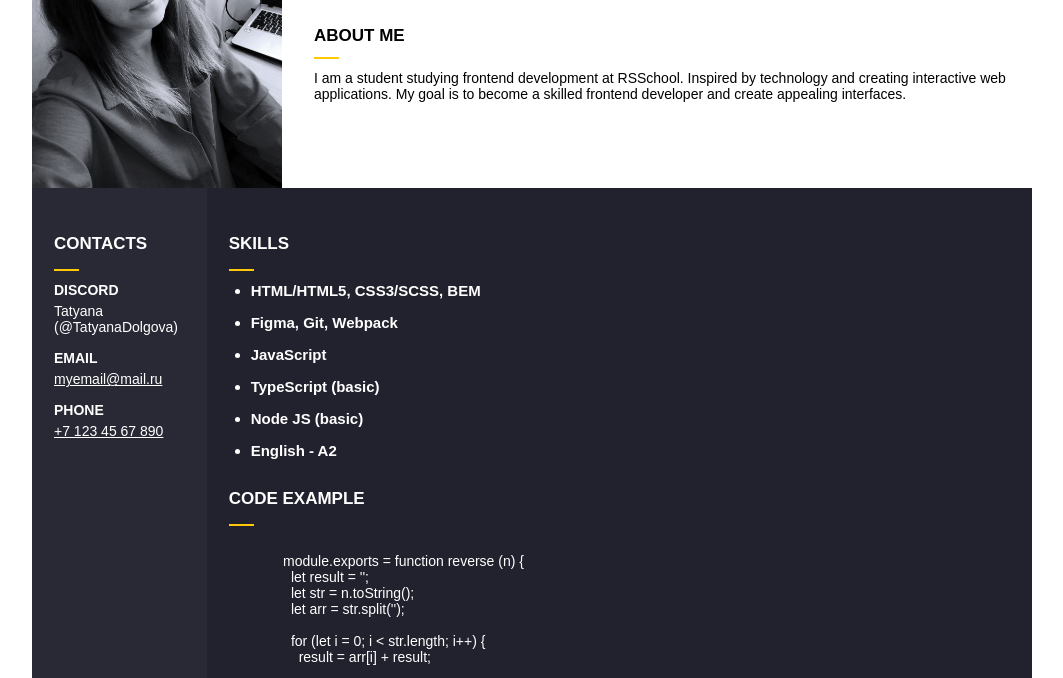
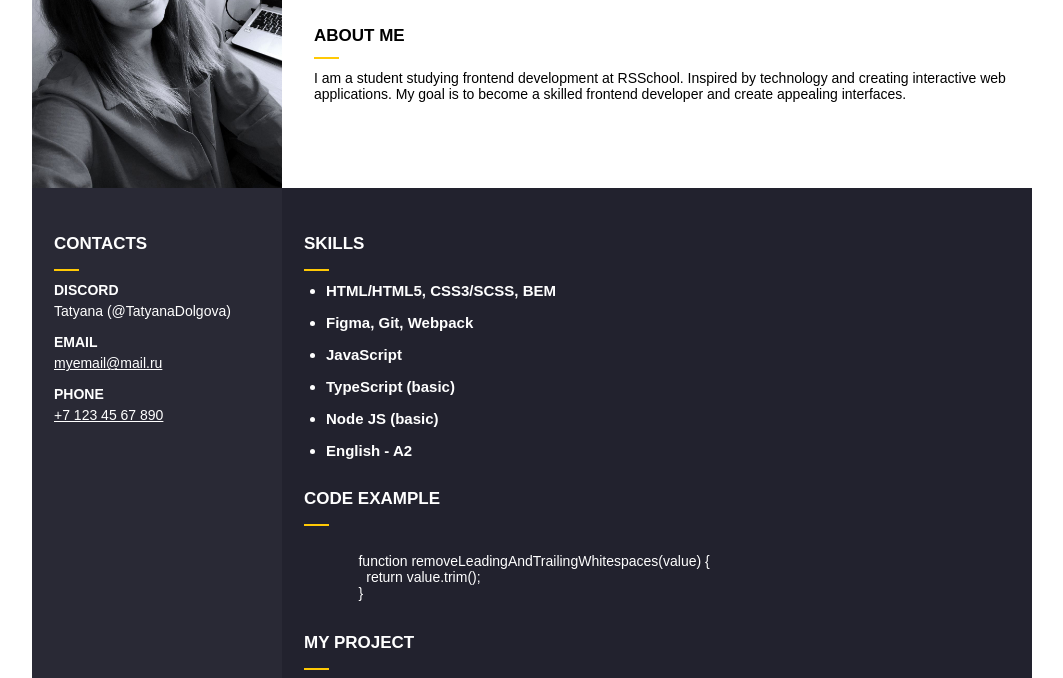
Before and after one commit to TatyanaDolgova/My-CV, a plain HTML site: page index.html in a window 1280 px wide. Shown: the part 205-883 px from the top of the page, without its empty margins (108-1171 px from the left). Drawn offline with Linux system fonts and the light colour scheme.

Commit message:
fix: fix bug

```diff
--- a/css/style.css
+++ b/css/style.css
@@ -98,7 +98,7 @@
 
 .main-info {
   background: #292935;
-  width: 250px;
+  min-width: 250px;
   padding: 46px 0 20px 22px;
 }
 
@@ -158,7 +158,7 @@
   display: flex;
   justify-content: space-around;
   /* padding-right: 62px; */
-  /* gap: 40px; */
+  gap: 40px;
   flex-wrap: wrap;
 }
 
--- a/index.html
+++ b/index.html
@@ -59,11 +59,11 @@
             </li>
             <li class="contacts-item">
               <h4 class="title-h4">Email</h4>
-              <a class="contacts-elem" href="mailto:example@example.com" class="contacts-discord">myemail@mail.ru</a>
+              <a class="contacts-elem contacts-discord" href="mailto:example@example.com">myemail@mail.ru</a>
             </li>
             <li class="contacts-item">
               <h4 class="title-h4">Phone</h4>
-              <a class="contacts-elem" href="tel:+1234567890" class="contacts-discord">+7 123 45 67 890</a>
+              <a class="contacts-elem contacts-discord" href="tel:+1234567890">+7 123 45 67 890</a>
             </li>
           </ul>
         </div>
@@ -87,22 +87,9 @@
           <div class="line"></div>
           <pre>
             <code class="code-example">
-              module.exports = function reverse (n) {
-                let result = '';
-                let str = n.toString();
-                let arr = str.split('');
-
-                for (let i = 0; i < str.length; i++) {
-                  result = arr[i] + result;
-
-                  if(result[result.length - 1] === '-') {
-                    result = result.slice(result.length);
-                  }
-                }
-
-                return Number(result);
-              };
-
+              function removeLeadingAndTrailingWhitespaces(value) {
+                return value.trim();
+              }
             </code>
           </pre>
         </div>
```
